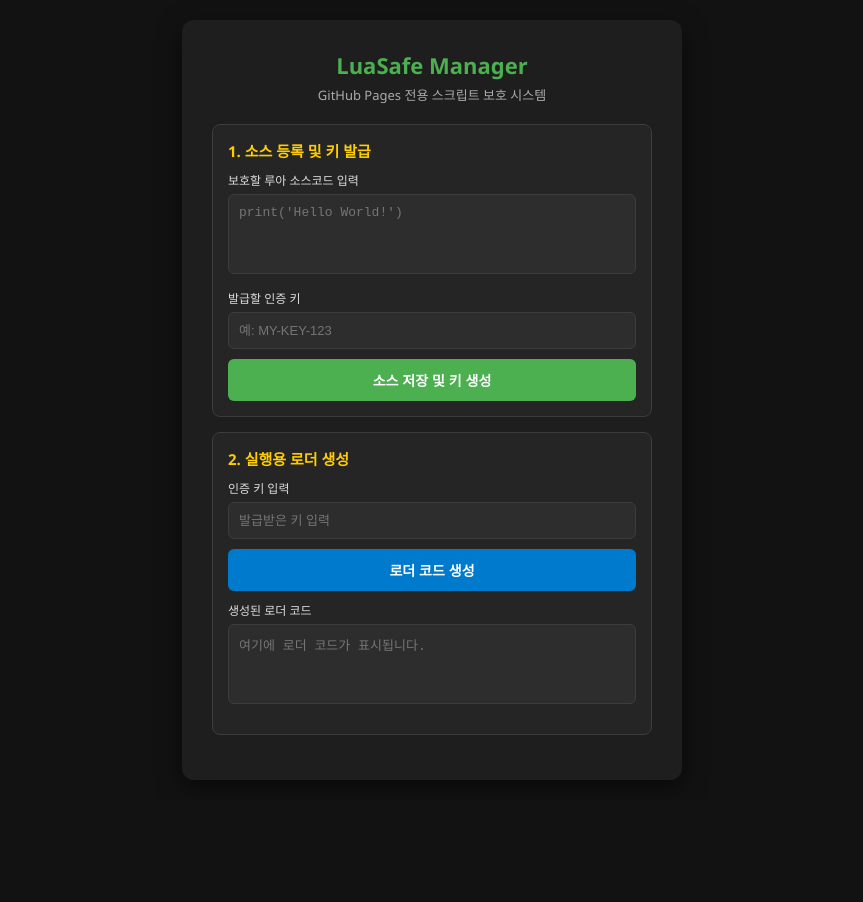
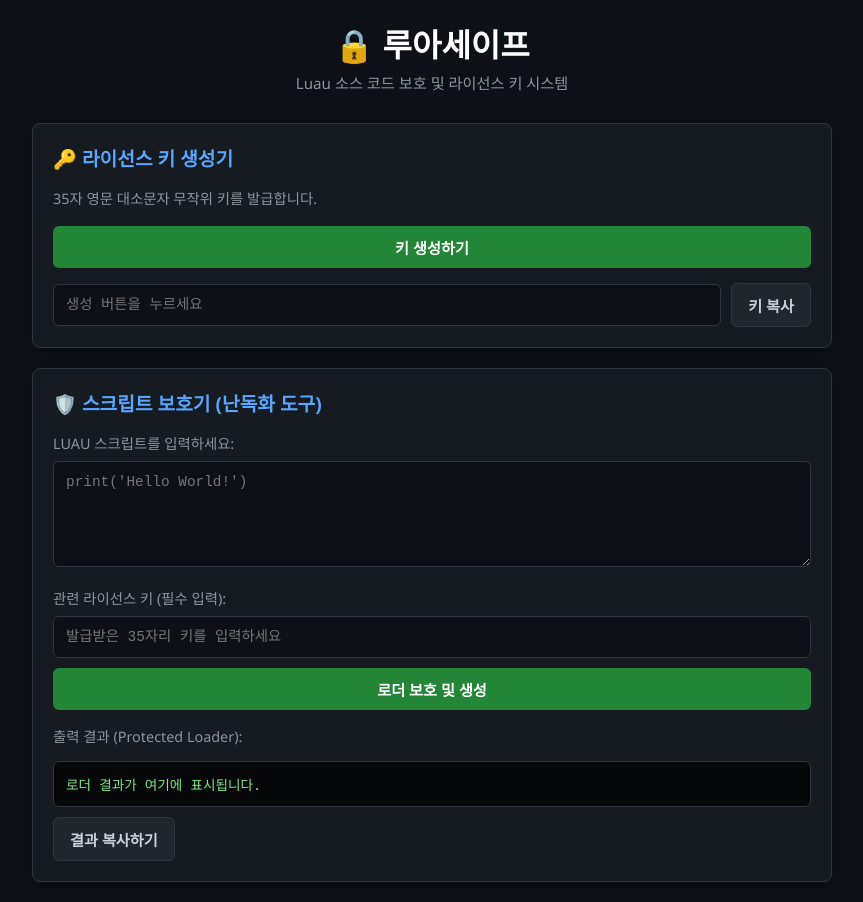
Before and after one commit to luasafedeveloper/luasafedeveloper.github.io, a plain HTML site: page index.html in a window 1280 px wide. Shown: the whole page, without its empty margins (208-1071 px from the left). Before the commit the page ends 800 px from the top, so only its background shows below. Drawn offline with Linux system fonts and the light colour scheme.

Commit message:
Update index.html

```diff
--- a/index.html
+++ b/index.html
@@ -3,82 +3,157 @@
 <head>
 <meta charset="UTF-8">
 <meta name="viewport" content="width=device-width, initial-scale=1.0">
-    <title>LuaSafe - Script Protector & Loader</title>
+<title>루아세이프 - Luau 소스 코드 보호 및 라이선스 키 시스템</title>
 <style>
-        * { box-sizing: border-box; margin: 0; padding: 0; }
-        body { background-color: #121212; color: #ffffff; font-family: 'Segoe UI', Tahoma, Geneva, Verdana, sans-serif; display: flex; justify-content: center; align-items: center; min-height: 100vh; padding: 20px; }
-        .container { background: #1e1e1e; padding: 30px; border-radius: 12px; box-shadow: 0 8px 24px rgba(0, 0, 0, 0.5); width: 100%; max-width: 500px; }
-        h2 { margin-bottom: 5px; font-size: 22px; color: #4CAF50; text-align: center; }
-        .subtitle { color: #aaaaaa; font-size: 13px; margin-bottom: 20px; text-align: center; }
-        .section { background: #252526; padding: 15px; border-radius: 8px; margin-bottom: 15px; border: 1px solid #3c3c3c; }
-        .section h3 { font-size: 15px; margin-bottom: 10px; color: #ffcc00; }
-        label { display: block; font-size: 12px; margin-bottom: 5px; color: #dddddd; }
-        input, textarea { width: 100%; padding: 10px; background: #2d2d2d; border: 1px solid #3c3c3c; color: #fff; border-radius: 6px; font-size: 13px; outline: none; margin-bottom: 10px; }
-        textarea { height: 80px; resize: none; font-family: monospace; }
-        input:focus, textarea:focus { border-color: #4CAF50; }
-        button { width: 100%; padding: 11px; background: #4CAF50; color: white; border: none; border-radius: 6px; font-size: 14px; font-weight: bold; cursor: pointer; transition: background 0.2s; }
-        button:hover { background: #45a049; }
-        .blue-btn { background: #007acc; }
-        .blue-btn:hover { background: #005999; }
+:root {
+--bg-color: #0d1117;
+--card-bg: #161b22;
+--border-color: #30363d;
+--accent-color: #238636;
+--accent-hover: #2ea043;
+--text-main: #c9d1d9;
+--text-muted: #8b949e;
+}
+* { box-sizing: border-box; margin: 0; padding: 0; font-family: 'Segoe UI', Tahoma, Geneva, Verdana, sans-serif; }
+body { background-color: var(--bg-color); color: var(--text-main); padding: 20px; display: flex; justify-content: center; }
+.container { width: 100%; max-width: 800px; display: flex; flex-direction: column; gap: 20px; }
+header { text-align: center; margin-bottom: 10px; }
+header h1 { font-size: 2rem; color: #fff; margin-bottom: 5px; }
+header p { color: var(--text-muted); font-size: 0.95rem; }
+
+.card { background-color: var(--card-bg); border: 1px solid var(--border-color); border-radius: 8px; padding: 20px; box-shadow: 0 4px 12px rgba(0,0,0,0.3); }
+.card h2 { font-size: 1.2rem; margin-bottom: 15px; color: #58a6ff; display: flex; align-items: center; gap: 8px; }
+
+label { display: block; margin-bottom: 8px; font-size: 0.9rem; color: var(--text-muted); }
+textarea, input { width: 100%; background-color: #0d1117; border: 1px solid var(--border-color); border-radius: 6px; color: #fff; padding: 12px; font-family: monospace; font-size: 0.9rem; resize: vertical; outline: none; }
+textarea:focus, input:focus { border-color: #58a6ff; }
+
+button { background-color: var(--accent-color); color: white; border: none; border-radius: 6px; padding: 10px 16px; font-size: 0.95rem; font-weight: 600; cursor: pointer; transition: background 0.2s; display: inline-flex; align-items: center; justify-content: center; gap: 6px; margin-top: 10px; width: 100%; }
+button:hover { background-color: var(--accent-hover); }
+button.secondary { background-color: #21262d; border: 1px solid var(--border-color); color: var(--text-main); width: auto; }
+button.secondary:hover { background-color: #30363d; }
+
+.output-box { margin-top: 15px; background: #050709; border: 1px solid var(--border-color); border-radius: 6px; padding: 12px; font-family: monospace; font-size: 0.85rem; white-space: pre-wrap; word-break: break-all; max-height: 180px; overflow-y: auto; color: #7ee787; }
+.row { display: flex; gap: 10px; align-items: center; }
+.flex-1 { flex: 1; }
 </style>
 </head>
 <body>
 
 <div class="container">
-        <h2>LuaSafe Manager</h2>
-        <p class="subtitle">GitHub Pages 전용 스크립트 보호 시스템</p>
+<header>
+<h1>🔒 루아세이프</h1>
+<p>Luau 소스 코드 보호 및 라이선스 키 시스템</p>
+</header>
 
-        <!-- [1] 소스 및 키 등록 영역 -->
-        <div class="section">
-            <h3>1. 소스 등록 및 키 발급</h3>
-            <label for="sourceInput">보호할 루아 소스코드 입력</label>
-            <textarea id="sourceInput" placeholder="print('Hello World!')"></textarea>
+<!-- 1. 라이선스 키 발급 영역 -->
+<div class="card">
+<h2>🔑 라이선스 키 생성기</h2>
+<label>35자 영문 대소문자 무작위 키를 발급합니다.</label>
+<button onclick="generateKey()">키 생성하기</button>
 
-            <label for="newKeyInput">발급할 인증 키</label>
-            <input type="text" id="newKeyInput" placeholder="예: MY-KEY-123">
-
-            <button onclick="registerScript()">소스 저장 및 키 생성</button>
+<div style="margin-top: 15px;" class="row">
+<input type="text" id="keyOutput" readonly placeholder="생성 버튼을 누르세요" class="flex-1">
+<button class="secondary" onclick="copyText('keyOutput')" style="margin-top: 0;">키 복사</button>
+</div>
 </div>
 
-        <!-- [2] 로더 생성 영역 -->
-        <div class="section">
-            <h3>2. 실행용 로더 생성</h3>
-            <label for="keyInput">인증 키 입력</label>
-            <input type="text" id="keyInput" placeholder="발급받은 키 입력">
-            <button class="blue-btn" onclick="generateLoader()">로더 코드 생성</button>
+<!-- 2. 스크립트 보호 및 로더 생성 영역 -->
+<div class="card">
+<h2>🛡️ 스크립트 보호기 (난독화 도구)</h2>
+<label for="sourceInput">LUAU 스크립트를 입력하세요:</label>
+<textarea id="sourceInput" rows="5" placeholder="print('Hello World!')"></textarea>
 
-            <label for="loaderOutput" style="margin-top: 10px;">생성된 로더 코드</label>
-            <textarea id="loaderOutput" readonly placeholder="여기에 로더 코드가 표시됩니다."></textarea>
+<label for="targetKey" style="margin-top: 15px;">관련 라이선스 키 (필수 입력):</label>
+<input type="text" id="targetKey" placeholder="발급받은 35자리 키를 입력하세요">
+
+<button onclick="protectScript()">로더 보호 및 생성</button>
+
+<label style="margin-top: 15px;">출력 결과 (Protected Loader):</label>
+<div id="outputProtected" class="output-box">로더 결과가 여기에 표시됩니다.</div>
+<button class="secondary" onclick="copyText('outputProtected')" style="margin-top: 10px;">결과 복사하기</button>
 </div>
 </div>
 
 <script>
-        function registerScript() {
-            const source = document.getElementById('sourceInput').value.trim();
-            const key = document.getElementById('newKeyInput').value.trim();
+// 35자리 영문 대소문자 랜덤 키 생성 함수
+function generateKey() {
+const chars = 'ABCDEFGHIJKLMNOPQRSTUVWXYZabcdefghijklmnopqrstuvwxyz';
+let result = '';
+for (let i = 0; i < 35; i++) {
+result += chars.charAt(Math.floor(Math.random() * chars.length));
+}
+document.getElementById('keyOutput').value = result;
+}
 
-            if (!source || !key) {
-                alert("소스코드와 키를 모두 입력해주세요!");
+// 소스 보호 및 키 포함 로더 포맷 생성 함수
+function protectScript() {
+const codeInput = document.getElementById('sourceInput');
+const keyInput = document.getElementById('targetKey');
+const outputBox = document.getElementById('outputProtected');
+
+const code = codeInput ? codeInput.value : '';
+const key = keyInput ? keyInput.value.trim() : '';
+
+if (!code) {
+alert('보호할 LUAU 스크립트를 입력해주세요!');
+return;
+}
+if (!key) {
+alert('스크립트를 실행할 라이선스 키를 입력해주세요!');
 return;
 }
 
-            localStorage.setItem("script_" + key, source);
-            alert("저장 완료! 해당 키로 로더를 생성할 수 있습니다.");
-            document.getElementById('newKeyInput').value = '';
+try {
+// Base64 인코딩
+const encoded = btoa(unescape(encodeURIComponent(code)));
+
+// 요청하신 포맷으로 로더 생성
+let loaderCode = scriptkey = "${key}"\n\n; loaderCode +=-- Protected by LuaSafe\n; loaderCode +=local _s = "${encoded}";\n;
+loaderCode += local function _d(data)\n;
+loaderCode += local b='ABCDEFGHIJKLMNOPQRSTUVWXYZabcdefghijklmnopqrstuvwxyz0123456789+/'\n;
+loaderCode += data = string.gsub(data, '[^'..b..'=]', '')\n;
+loaderCode += return (data:gsub('.', function(x)\n;
+loaderCode += if (x == '=') then return '' end\n;
+loaderCode += local r,f='',(b:find(x)-1)\n;
+loaderCode += for i=6,1,-1 do r=r..(f%2^i-f%2^(i-1)&gt;0 and '1' or '0') end\n;
+loaderCode += return r;\n;
+loaderCode += end):gsub('%d%d%d?%d?%d?%d?%d?%d?', function(x)\n;
+loaderCode += if (#x ~= 8) then return '' end\n;
+loaderCode += local c=0\n;
+loaderCode += for i=1,8 do c=c+(x:sub(i,i)=='1' and 2^(8-i) or 0) end\n;
+loaderCode += return string.char(c)\n;
+loaderCode += end))\n;
+loaderCode += end\n\n;
+loaderCode += local success, result = pcall(function()\n;
+loaderCode += local decoded = _d(_s)\n;
+loaderCode += loadstring(decoded)()\n;
+loaderCode += end)\n;
+loaderCode += if not success then\n;
+loaderCode += warn("[LuaSafe]: Execution failed - " .. tostring(result))\n;
+loaderCode += end;
+
+outputBox.innerText = loaderCode;
+} catch (e) {
+alert('인코딩 중 오류가 발생했습니다: ' + e.message);
+}
 }
 
-        function generateLoader() {
-            const userKey = document.getElementById('keyInput').value.trim();
-            if (!userKey) {
-                alert("인증 키를 입력해주세요!");
+// 클립보드 복사 함수
+function copyText(elementId) {
+const el = document.getElementById(elementId);
+let text = el.tagName === 'INPUT' ? el.value : el.innerText;
+
+if (!text || text.includes('표시됩니다') || text.includes('결과가') || text.includes('누르세요')) {
+alert('복사할 내용이 없습니다.');
 return;
 }
 
-            const domain = window.location.origin;
-            // 줄바꿈 없이 한 줄로 깔끔하게 이어지도록 수정된 코드
-            const loaderCode = 'loadstring(game:HttpGet("' + domain + '/api/loader/?key=' + userKey + '"))()';
-
-            document.getElementById('loaderOutput').value = loaderCode;
+navigator.clipboard.writeText(text).then(() => {
+alert('클립보드에 복사되었습니다!');
+}).catch(err => {
+alert('복사 실패: ' + err);
+});
 }
 </script>
 
```
Lines whose indentation alone changed are shown as unchanged.
